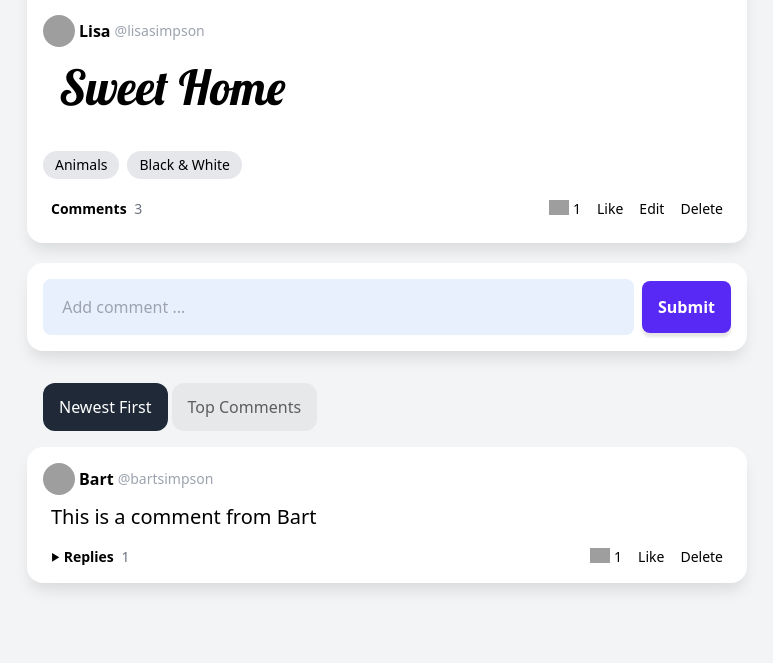
After one commit to sunil-kunkekar/K_Brothers, a Django app: page /post/detail_post_page/ead810a0-a32b-4c0e-bd35-45b8d83c2019/ in a window 1280 px wide. The commit adds this page. Shown: the part 725-1388 px from the top of the page, without its empty margins (253-1026 px from the left). Run offline with Django 5.2, Linux system fonts and the light colour scheme; data comes from the database, SQL or seed files in the repository; both versions use the stored data as it was after the commit; some libraries are stand-ins or nearby versions; grey boxes are pictures that could not be loaded.

Commit message:
Adding the post page details like views logic and templates and url

```diff
--- a/a_posts/urls.py
+++ b/a_posts/urls.py
@@ -6,4 +6,6 @@ urlpatterns = [
     path('delete/<pk>/', post_delete_view, name='post-delete'),
     path('edit/<pk>/',edit_post_view, name='post-edit'),
 
+    path('detail_post_page/<pk>/',post_detail_page_view, name='post'),
+
 ]
--- a/a_posts/views.py
+++ b/a_posts/views.py
@@ -65,3 +65,7 @@ def edit_post_view(request,pk):
 
     }
     return render(request,'a_posts/post_edit.html',context)
+
+def post_detail_page_view(request,pk):
+    post = POST.objects.get(id=pk)
+    return render(request,'a_posts/post_detail.html',{'post':post})
--- a/templates/a_posts/post.html
+++ b/templates/a_posts/post.html
@@ -4,7 +4,7 @@
         <div class="text-sm text-gray-400 truncate">flickr<a href="{{post.url}}" class="hover:underline ml-1" target="blank">@{{post.artist}}</a></div>
     </div>
     <figure>
-        <a href=""><img class="w-full" src="{{post.image}}"></a>
+        <a href="{% url 'post' post.id %}"><img class="w-full" src="{{post.image}}"></a>
     </figure>
     <div class="p-4 pb-2">
         <a class="flex items-center gap-1 mb-4" href="">
@@ -18,7 +18,7 @@
             <a href="" class="bg-gray-200 rounded-full px-3 py-1 hover:bg-gray-800 hover:text-white">Black & White</a>
         </div>
         <div class="flex items-center justify-between text-sm px-2">
-            <a class="font-bold hover:underline" href="">
+            <a class="font-bold hover:underline" href="{% url 'post-edit' post.id %}">
                 Comments
                 <span class="font-light text-gray-500 ml-1">3</span>
             </a>
--- /dev/null
+++ b/templates/a_posts/post_detail.html
@@ -0,0 +1,89 @@
+{% extends 'layouts/b.html' %}
+
+{% block content %}
+
+
+{% include "a_posts/post.html"%}
+
+<div class="card !pb-0 -mt-3">
+    <form method="POST" class="flex items-center p-4" autocomplete="off">
+        <input type="text" name="comment" placeholder="Add comment ..." maxlength="150">
+        <button @click="open = false" class="block ml-2" type="submit">Submit</button>
+    </form>
+</div>
+
+<div class="mb-20">
+    <div id="tabs" class="ml-4 flex gap-1 mb-4">
+        <a class="tab selected">Newest First</a>
+        <a class="tab">Top Comments</a>
+    </div>
+
+    <div id="tab-contents">
+
+        <comment class="card p-4 !mb-4">
+            <div class="flex justify-between items-center">
+                <a class="flex items-center gap-1 mb-2" href="">
+                    <img class="w-8 h-8 object-cover rounded-full" src="https://img.icons8.com/small/96/A9A9A9/happy.png">
+                    <span class="font-bold hover:underline">Bart</span>
+                    <span class="text-sm font-normal text-gray-400">@bartsimpson</span>
+                </a>
+            </div>
+            <p class="text-xl px-2">
+                This is a comment from Bart
+            </p>
+            <div x-data="{ repliesOpen: false }" class="flex items-center justify-between flex-wrap text-sm px-2">
+                <a @click="repliesOpen = !repliesOpen" class="font-bold hover:underline cursor-pointer">
+                    <div class="inline-block" x-bind:class="repliesOpen && 'rotate-90 duration-300'">
+                        <svg transform ="rotate(90)" width="9" height="9" viewBox="0 0 25 25">
+                            <path d="M24 22h-24l12-20z"/>
+                        </svg>
+                    </div>
+                    Replies
+                    <span class="font-light text-gray-500 ml-1">1</span>
+                </a>
+                <div class="flex items-center gap-4 [&>a:hover]:underline">
+                    <div class="flex items-center gap-1">
+                        <img class="w-5 -mt-1" src="https://img.icons8.com/small/24/000000/fire-heart.png">
+                        1
+                    </div>
+                    <a href="">Like</a>
+                    <a href="">Delete</a>
+                </div>
+
+                <div x-show="repliesOpen" x-cloak class="basis-full mt-3 pl-8 grid grid-cols-1">
+
+                    <reply class="flex items-end justify-between py-4 border-t">
+                        <div class="flex">
+                            <a href="">
+                                <img class="w-8 h-8 object-cover rounded-full mr-2" src="https://img.icons8.com/small/96/A9A9A9/happy.png">
+                            </a>
+                            <div class="w-fit">
+                                <a class="block" href="">
+                                    <span class="font-bold hover:underline">Homer</span>
+                                    <span class="text-sm text-gray-400">@homersimpson</span>
+                                </a>
+                                <div class="mr-3">This is a reply from Homer</div>
+                            </div>
+                        </div>
+                        <div class="flex items-center gap-4 [&>a:hover]:underline">
+                            <div class="flex items-center gap-1">
+                                <img class="w-5 -mt-1" src="https://img.icons8.com/small/24/000000/fire-heart.png">
+                                1
+                            </div>
+                            <a href="">Like</a>
+                            <a href="">Delete</a>
+                        </div>
+                    </reply>
+
+                    <form method="POST" class="replyform flex justify-between" autocomplete="off">
+                        <input type="text" name="reply" placeholder="Add reply ..." maxlength="150">
+                        <button class="block" type="submit">Submit</button>
+                    </form>
+                </div>
+            </div>
+        </comment>
+
+    </div>
+</div>
+
+{% endblock %}
```
Also changed, not shown: db.sqlite3.
